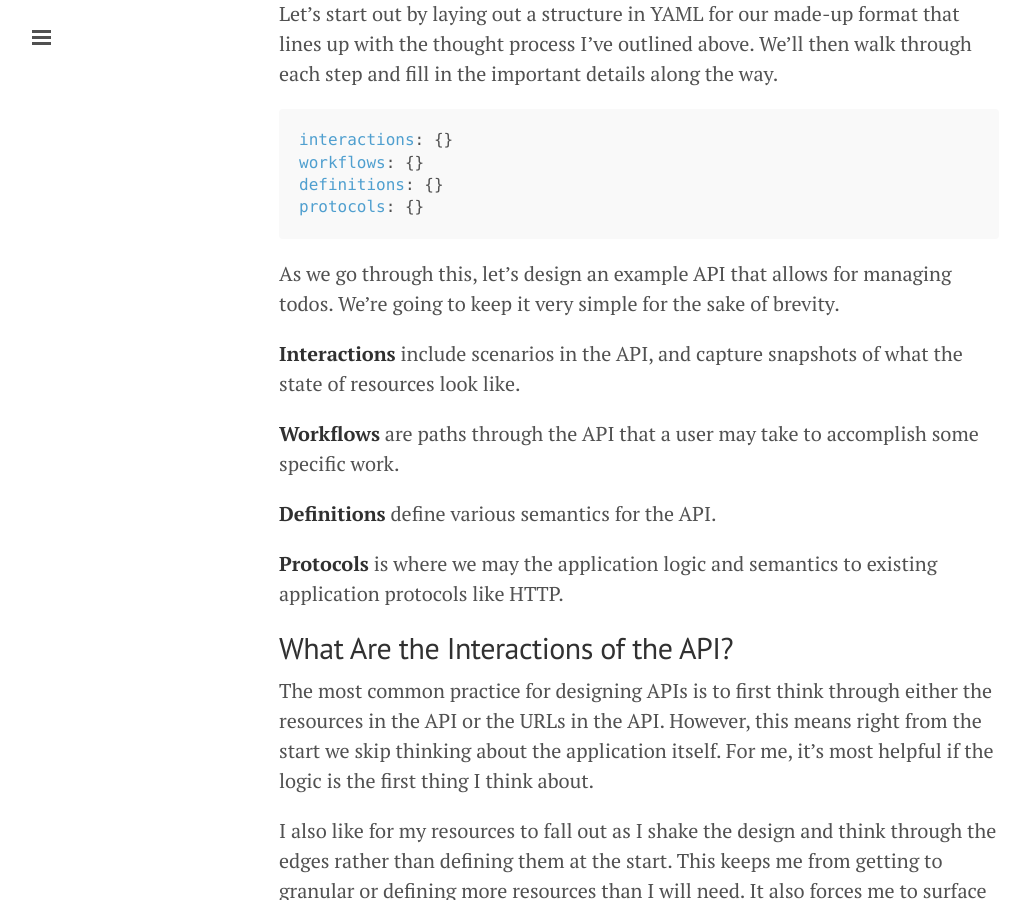
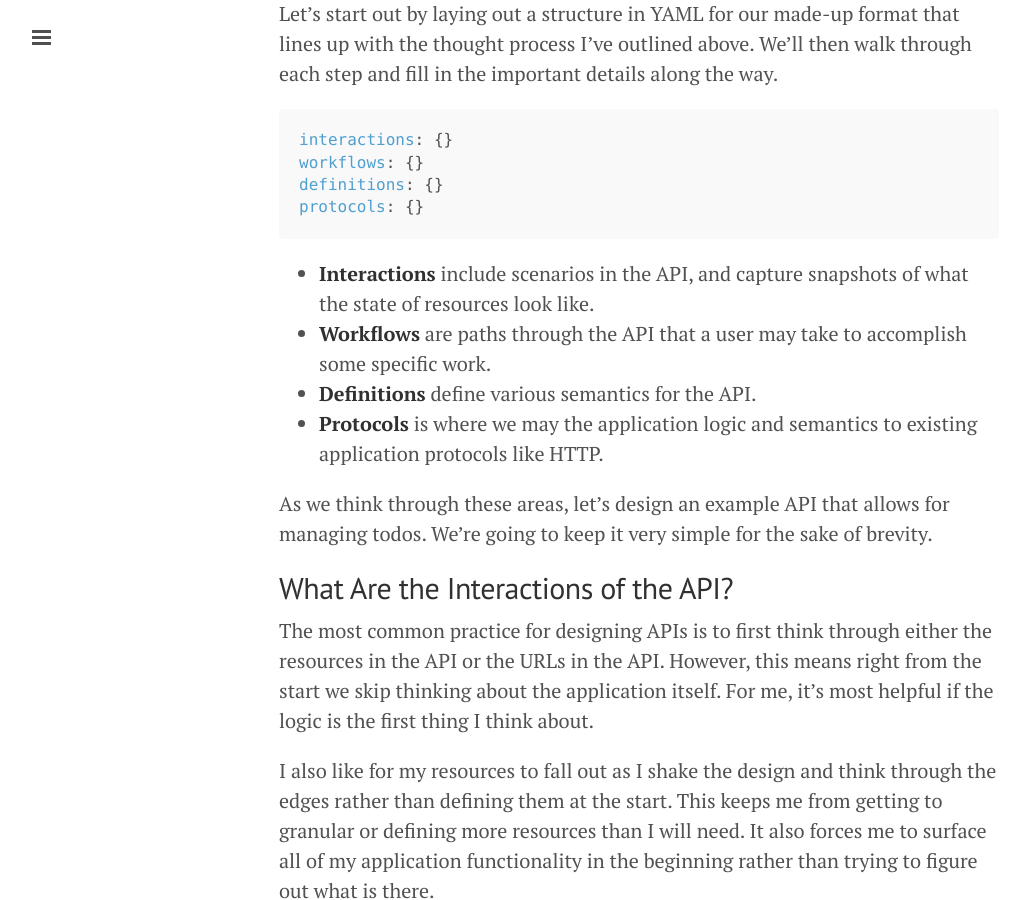
Before and after one commit to smizell/smizell.github.io, a Jekyll site: the page built from _posts/2016-11-17-hypermedia-design.markdown, in a window 1280 px wide and 900 px high, scrolled down 1028 px. Shown: the whole window, without its empty margins (1-1028 px from the left). Built offline with Jekyll 4.4.1, drawn with Linux system fonts in a browser that asks for light colours.

````diff
--- a/_posts/2016-11-17-hypermedia-design.markdown
+++ b/_posts/2016-11-17-hypermedia-design.markdown
@@ -43,19 +43,16 @@ definitions: {}
 protocols: {}
 ```
 
-As we go through this, let's design an example API that allows for managing
-todos. We're going to keep it very simple for the sake of brevity.
+* **Interactions** include scenarios in the API, and capture snapshots of what
+the state of resources look like.
+* **Workflows** are paths through the API that a user may take to accomplish
+some specific work.
+* **Definitions** define various semantics for the API.
+* **Protocols** is where we may the application logic and semantics to existing
+application protocols like HTTP.
 
-**Interactions** include scenarios in the API, and capture snapshots of what the
-state of resources look like.
-
-**Workflows** are paths through the API that a user may take to accomplish some
-specific work.
-
-**Definitions** define various semantics for the API.
-
-**Protocols** is where we may the application logic and semantics to existing
-application protocols like HTTP.
+As we think through these areas, let's design an example API that allows for
+managing todos. We're going to keep it very simple for the sake of brevity.
 
 ## What Are the Interactions of the API?
 
````
